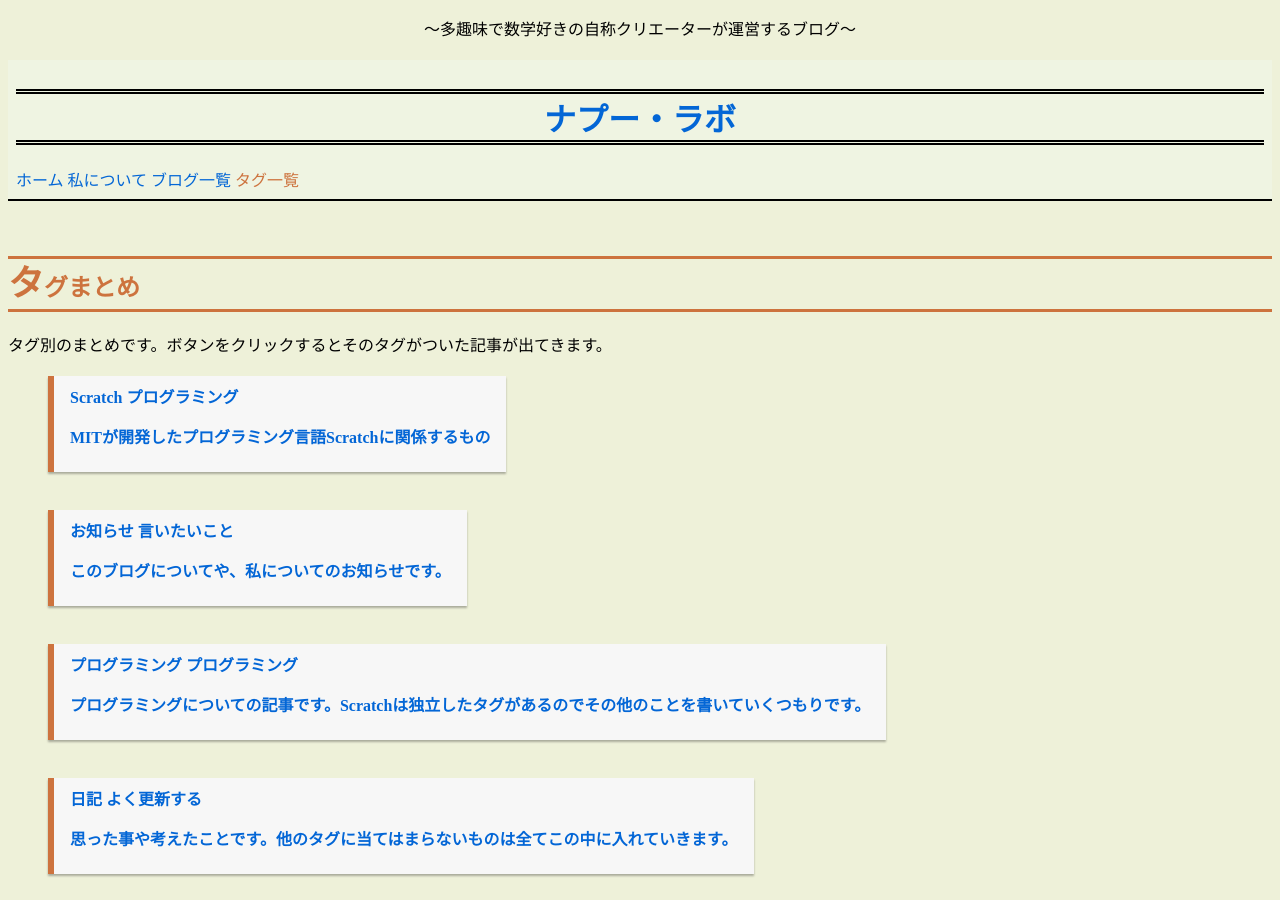
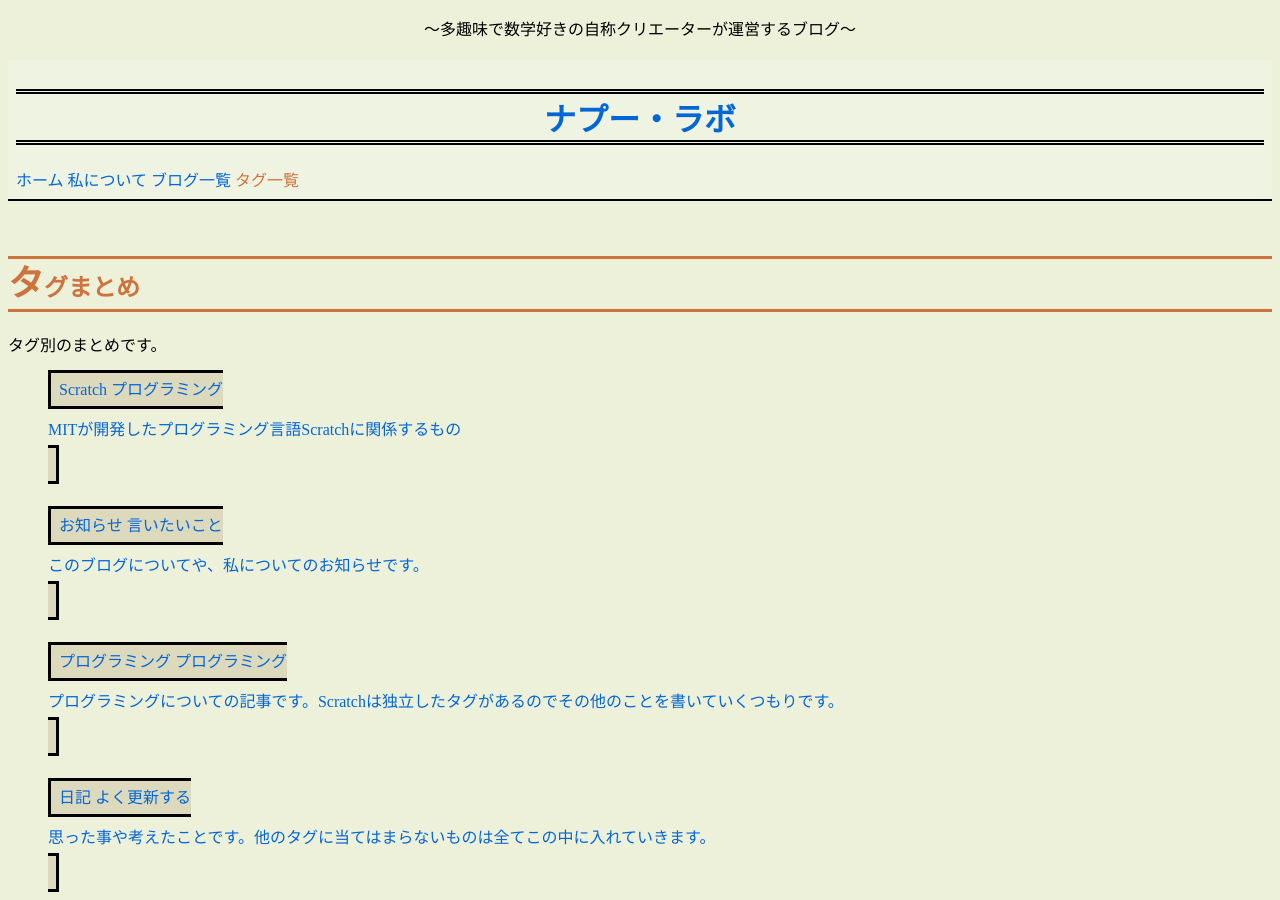
Before and after one commit to sirokurokumasan/sirokurokumasan.github.io, a Jekyll site: the page built from staff.md, in a window 1280 px wide and 900 px high. Built offline with Jekyll 4.4.1, drawn with Linux system fonts in a browser that asks for light colours.

Commit message:
Update staff.md

```diff
--- a/staff.md
+++ b/staff.md
@@ -2,12 +2,12 @@
 layout: default
 title: タグまとめ
 ---
-タグ別のまとめです。ボタンをクリックするとそのタグがついた記事が出てきます。
+タグ別のまとめです。
 
 <ul style="list-style: none;">
   {% for author in site.authors %}
     <li>
-      <a href="{{ author.url }}" class="btn">{{ author.name }}
+      <a href="{{ author.url }}" class="block">{{ author.name }}
       {{ author.position }}
       {{ author.content | markdownify }}</a><br><br>
     </li>
```
